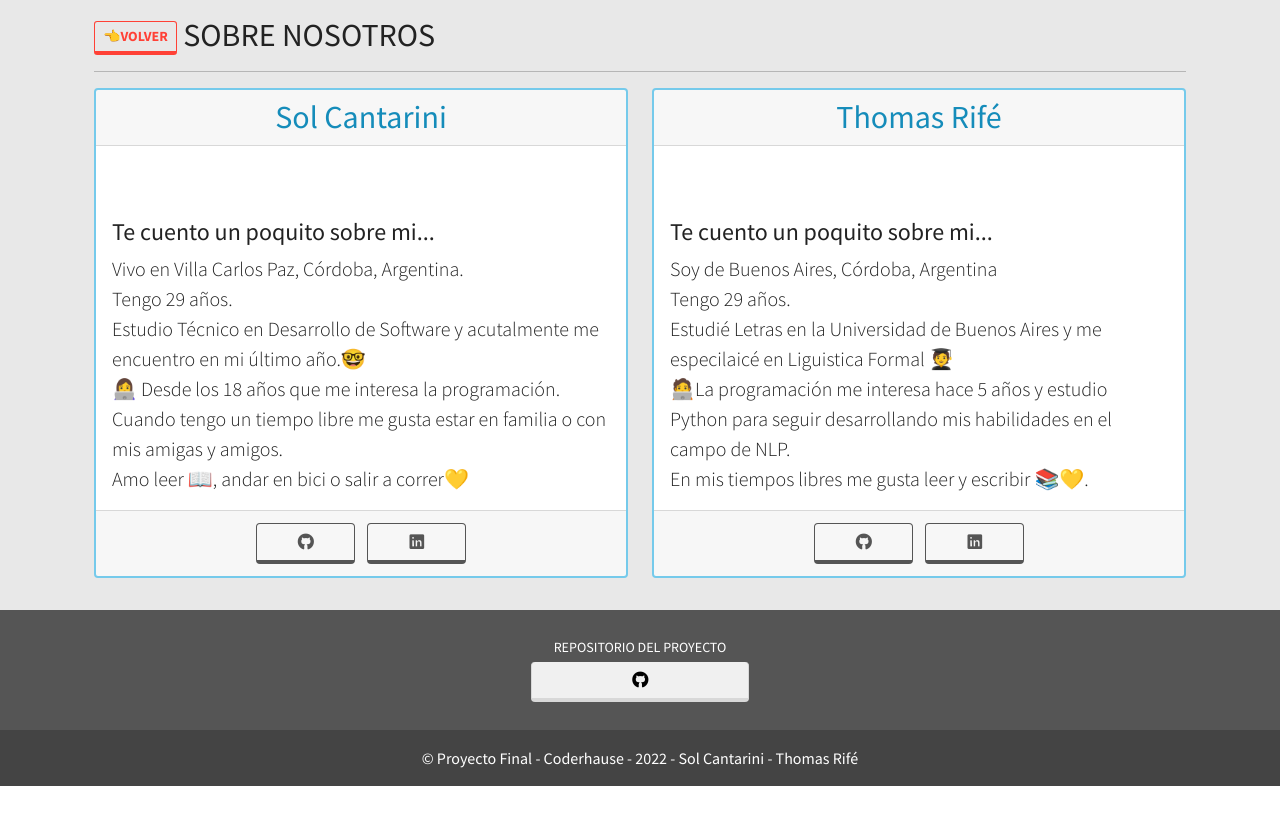
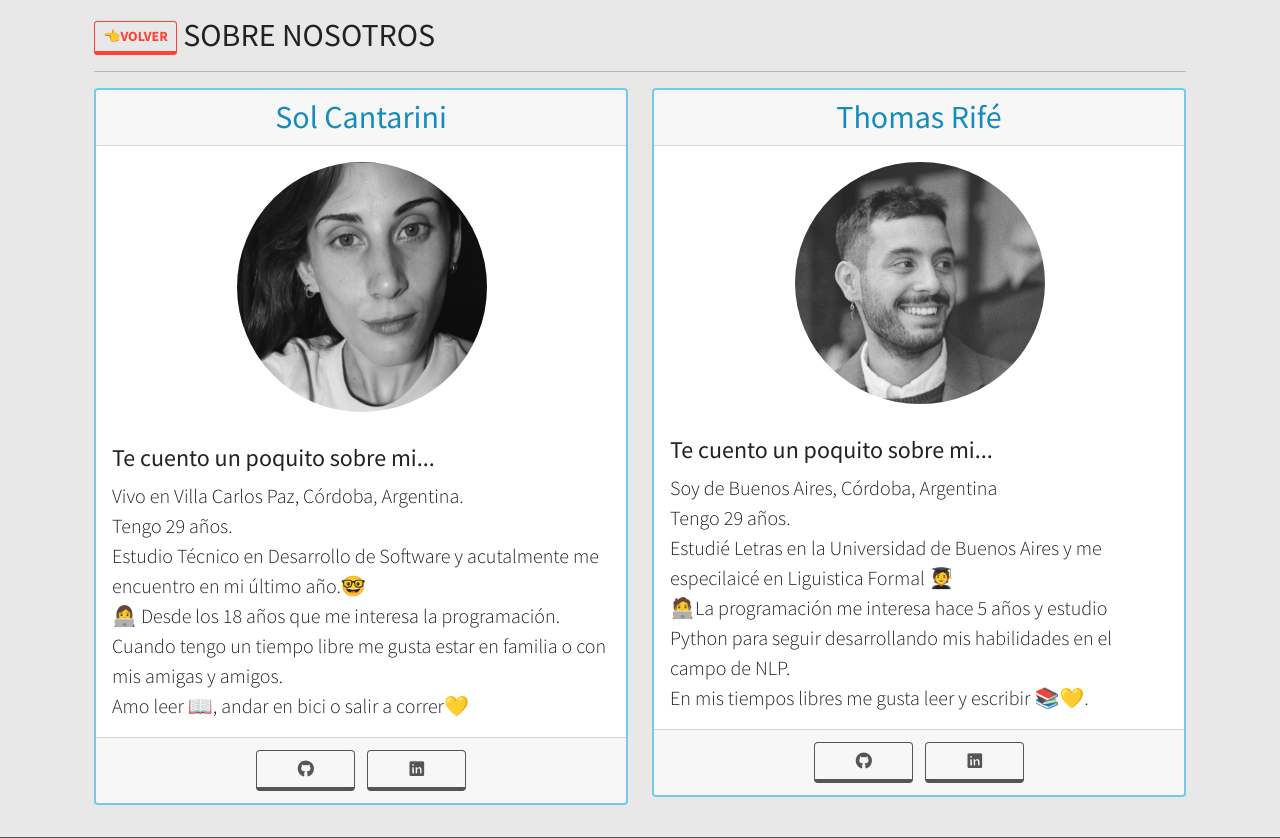
Before and after one commit to thomasrife/ProyectoFinalBlog, a Django app: template blog/templates/pages/aboutUs.html in a window 1280 px wide. Shown: the part 60-898 px from the top of the page. Before the commit the page ends 846 px from the top, so only its background shows below. Run offline with Django 4.2, Linux system fonts and the light colour scheme; the template is opened without the code that fills it, so the values that code supplies are empty; parts of the project's set-up code (start-up, migrations or seed data) failed here and were passed over; some libraries are stand-ins or nearby versions.

Commit message:
Agregando imagenes en la sección sobre nosotros

```diff
--- a/blog/templates/pages/aboutUs.html
+++ b/blog/templates/pages/aboutUs.html
@@ -1,4 +1,5 @@
 {% extends 'components/body.html' %}
+{% load static %}
 
 {% block titulo %} Sobre Nostros {% endblock %}
 
@@ -11,7 +12,7 @@
         <div class="card mb-3 border-info border-2">
             <h2 class="card-header text-center text-primary">Sol Cantarini</h2>
             <div class="card-body">
-                <img src="#" alt="">
+                <img src="{% static 'img/sol.png' %}" alt="Imgen de Sol Cantarini" width="250"  style="margin-left:25%; border-radius: 100%;">
             </div>
             <div class="card-body">
                 <h4>Te cuento un poquito sobre mi...</h4>
@@ -37,7 +38,7 @@
         <div class="card mb-3 border-info border-2">
             <h2 class="card-header text-center text-primary">Thomas Rifé</h4>
             <div class="card-body">
-                <img src="#" alt="">
+                <img src="{% static 'img/thomas.png' %}" alt="Imagen de Thomas Rifé" width="250"  style="margin-left:25%; border-radius: 100%;">
             </div>
             <div class="card-body">
                 <h4>Te cuento un poquito sobre mi...</h4>
```
Also changed, not shown: blog/static/img/sol.png (added), blog/static/img/thomas.png (added).
